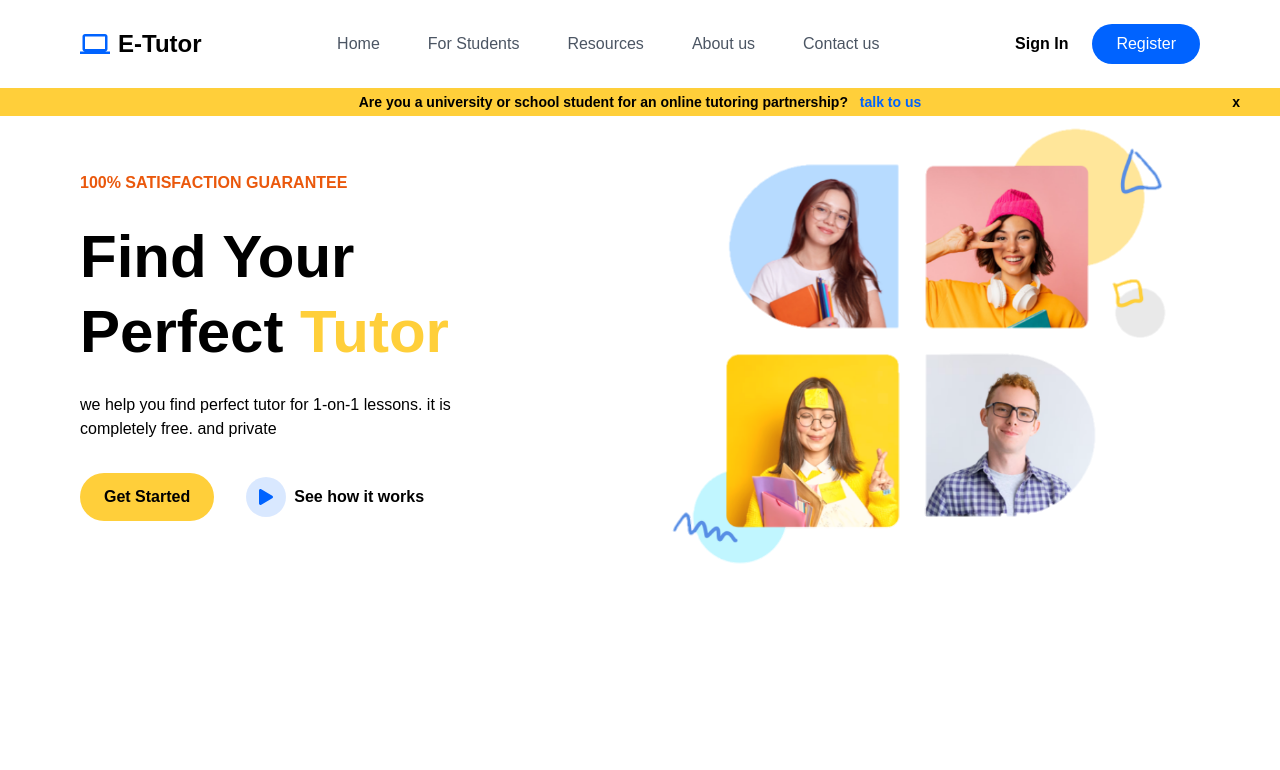
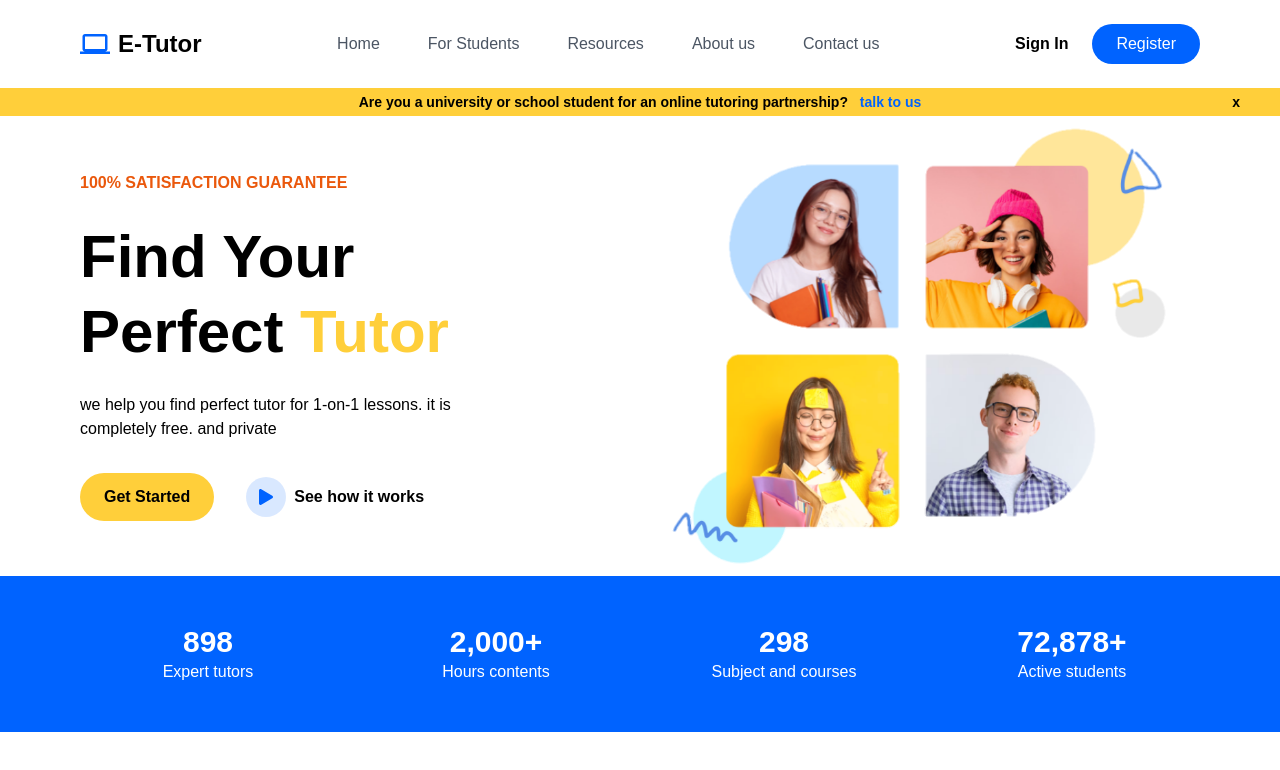
Before and after one commit to NaufalAssyafiqF/elearning-website, a React (Vite) app: page / in a window 1280 px wide. Shown: the top 770 px of the page. Built offline with nearby package versions, Linux system fonts and the light colour scheme.

Commit message:
add count up number section

```diff
--- a/package.json
+++ b/package.json
@@ -12,6 +12,7 @@
   "dependencies": {
     "framer-motion": "^11.11.0",
     "react": "^18.3.1",
+    "react-countup": "^6.5.3",
     "react-dom": "^18.3.1",
     "react-icons": "^5.3.0"
   },
--- a/src/App.jsx
+++ b/src/App.jsx
@@ -1,6 +1,7 @@
 import Hero from "./components/Hero/Hero";
 import Navbar from "./components/Navbar/Navbar";
 import NavbarBanner from "./components/Navbar/NavbarBanner";
+import NumberCounter from "./components/NumberCounter/NumberCounter";
 
 const App = () => {
   return (
@@ -8,6 +9,7 @@ const App = () => {
       <Navbar />
       <NavbarBanner />
       <Hero />
+      <NumberCounter />
     </div>
   );
 };
--- /dev/null
+++ b/src/components/NumberCounter/NumberCounter.jsx
@@ -0,0 +1,61 @@
+import CountUp from "react-countup";
+
+const NumberCounter = () => {
+  return (
+    <div className="bg-secondary text-white py-12">
+      <div className="container grid grid-cols-2 md:grid-cols-4 gap-8">
+        <div className="flex flex-col items-center justify-center">
+          <p className="text-3xl font-semibold">
+            <CountUp
+              start={0}
+              end={898}
+              duration={3}
+              enableScrollSpy={true}
+              scrollSpyOnce={true}
+            />
+          </p>
+          <p>Expert tutors</p>
+        </div>
+        <div className="flex flex-col items-center justify-center">
+          <p className="text-3xl font-semibold">
+            <CountUp
+              end={2000}
+              separator=","
+              suffix="+"
+              duration={3}
+              enableScrollSpy={true}
+              scrollSpyOnce={true}
+            />
+          </p>
+          <p>Hours contents</p>
+        </div>
+        <div className="flex flex-col items-center justify-center">
+          <p className="text-3xl font-semibold">
+            <CountUp
+              end={298}
+              duration={3}
+              enableScrollSpy={true}
+              scrollSpyOnce={true}
+            />
+          </p>
+          <p>Subject and courses</p>
+        </div>
+        <div className="flex flex-col items-center justify-center">
+          <p className="text-3xl font-semibold">
+            <CountUp
+              end={72878}
+              separator=","
+              suffix="+"
+              duration={4}
+              enableScrollSpy={true}
+              scrollSpyOnce={true}
+            />
+          </p>
+          <p>Active students</p>
+        </div>
+      </div>
+    </div>
+  );
+};
+
+export default NumberCounter;
```
Also changed, not shown: 1 other file (tests, documents, lock files or other folders).
